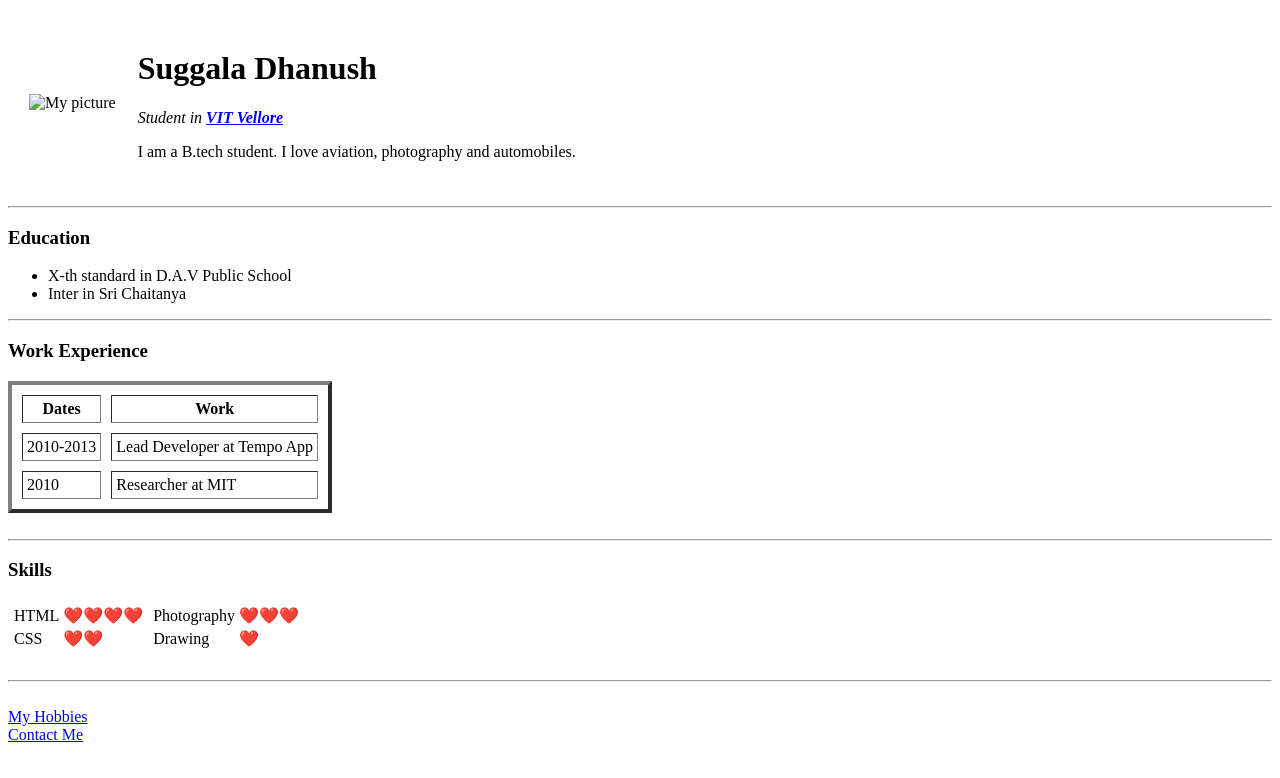
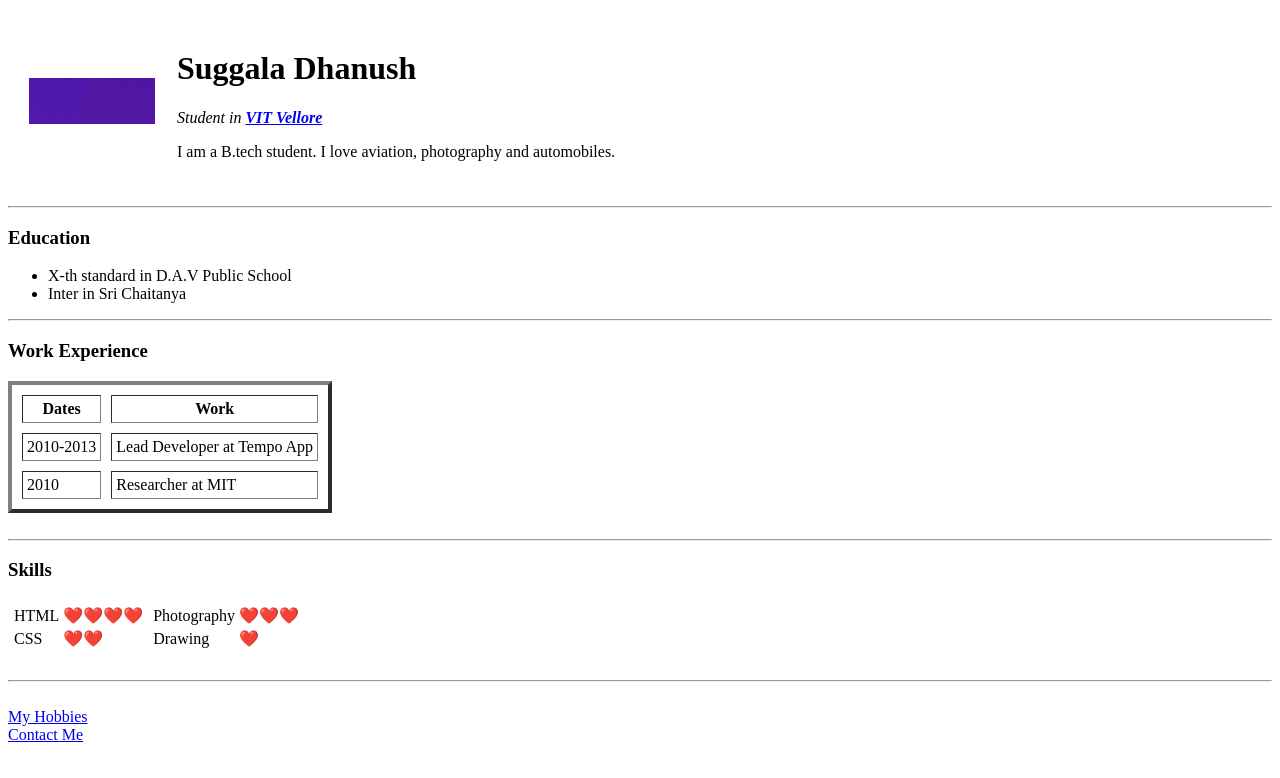
Before and after one commit to Dhanush9090/cv, a plain HTML site: page index.html in a window 1280 px wide. Drawn offline with Linux system fonts and the light colour scheme.

Commit message:
Update index.html

```diff
--- a/index.html
+++ b/index.html
@@ -9,7 +9,7 @@
 <body>
   <table cellspacing="20">
     <tr>
-      <td><img src="1.png" alt="My picture"></td>
+      <td><img src="images/1.png" alt="My picture"></td>
       <td><h1>Suggala Dhanush</h1>
       <p><em>Student in <strong><a href="https://vit.ac.in">VIT Vellore</a></strong></em></p>
       <p>I am a B.tech student. I love aviation, photography and automobiles.</p></td>
```
